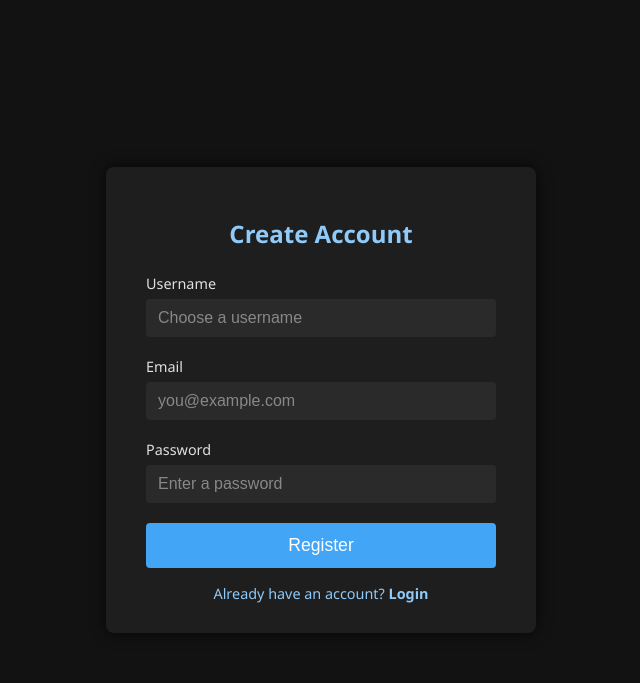
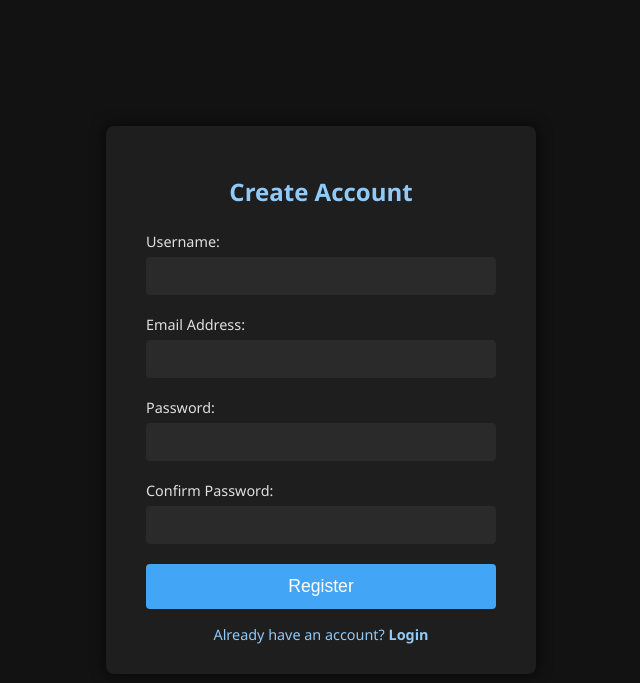
Before and after one commit to chitranshcodes/Notes, a Django app: page /notes/register/ in a window 1280 px wide. Shown: the top 683 px of the page, without its empty margins (319-959 px from the left). Run offline with Django 5.2, Linux system fonts and the light colour scheme.

Commit message:
registration form fully working with validations and errors and adding to database

```diff
--- a/Notes_App/notes/forms.py
+++ b/Notes_App/notes/forms.py
@@ -1,22 +1,20 @@
 from django import forms
-from django.contrib.auth.models import User
 from django.core.validators import EmailValidator, MinLengthValidator, RegexValidator
 
 class RegisterForm(forms.Form):
     username= forms.CharField(label="Username", validators=[
         MinLengthValidator(4,message="At least 4 letters required"),
         RegexValidator(r'^[a-zA-Z0-9_]+$', message="Only letters, numbers, and underscores allowed")
-        ]
-    ])
+        ])
     email= forms.EmailField(label="Email Address", validators=[
         EmailValidator(message="Enter a valid Email Address")
     ])
-    password= forms.CharField(label="Password", widget=forms.PasswordInput)
-    confirm_password= forms.CharField(widget=forms.PasswordInput,label="Confirm Password")
-
+    password= forms.CharField(label="Password", widget=forms.PasswordInput,  validators=[MinLengthValidator(8, message="Password must be at least 8 characters")])
+    confirm_password= forms.CharField(widget=forms.PasswordInput,label="Confirm Password",  validators=[MinLengthValidator(8, message="Password must be at least 8 characters")])
     def clean(self):
         cleaned_data=super().clean()
         p1=cleaned_data.get("password")
         p2=cleaned_data.get("confirm_password")
         if p1!=p2:
             raise forms.ValidationError("Passwords do not match!")
+        return cleaned_data
--- a/Notes_App/notes/views.py
+++ b/Notes_App/notes/views.py
@@ -1,5 +1,8 @@
-from django.shortcuts import render
+from django.shortcuts import render, redirect
 from .models import Notes
+from .forms import RegisterForm
+from django.contrib.auth.models import User
+
 
 def home(request):
     notes=Notes.objects.all()
@@ -9,7 +12,24 @@ def login(request):
     return render(request, 'login.html')
 
 def register(request):
-    return render(request, 'register.html')
+    if request.method=='POST':
+        form=RegisterForm(request.POST)
+        if form.is_valid():
+            username=form.cleaned_data['username']
+            email=form.cleaned_data['email']
+            password=form.cleaned_data['password']
+            if User.objects.filter(username=username).exists():
+                form.add_error('username', 'Username already taken')
+            elif User.objects.filter(email=email).exists():
+                form.add_error('email', 'Email already registered')
+            else:
+                User.objects.create_user(username=username,email=email,password=password)
+
+                return redirect('notes:login')
+    else:
+        form=RegisterForm()
+
+    return render(request, 'register.html', {'form':form})
 
 def about(request):
     return render(request, 'about.html')
--- a/Notes_App/templates/register.html
+++ b/Notes_App/templates/register.html
@@ -86,6 +86,16 @@
   .login-link a:hover {
     text-decoration: underline;
   }
+  .error {
+  color: #ff6b6b;      /* Soft red for errors */
+  background-color: #2a2a2a; /* Dark gray background */
+  border: 1px solid #ff4c4c;
+  padding: 6px 10px;
+  margin-top: 4px;
+  border-radius: 4px;
+  font-size: 14px;
+  font-weight: 600;
+}
 </style>
 </head>
 <body>
@@ -93,14 +103,34 @@
     <h2>Create Account</h2>
     <form method="POST" action="{% url 'notes:register' %}">
       {% csrf_token %}
-      <label for="username">Username</label>
-      <input type="text" id="username" name="username" placeholder="Choose a username" required />
+      {{ form.username.label_tag }}
+       {{ form.username }}
+      {% if form.username.errors %}
+        <div class="error">{{ form.username.errors }}</div>
+      {% endif %}
 
-      <label for="email">Email</label>
-      <input type="email" id="email" name="email" placeholder="you@example.com" required />
+      {{ form.email.label_tag }}
+       {{ form.email }}
+      {% if form.email.errors %}
+        <div class="error">{{ form.email.errors }}</div>
+      {% endif %}
 
-      <label for="password">Password</label>
-      <input type="password" id="password" name="password" placeholder="Enter a password" required />
+      {{ form.password.label_tag }}
+       {{ form.password }}
+      {% if form.password.errors %}
+        <div class="error">{{ form.password.errors }}</div>
+      {% endif %}
+
+      {{ form.confirm_password.label_tag }}
+       {{ form.confirm_password }}
+      {% if form.confirm_password.errors %}
+        <div class="error">{{ form.confirm_password.errors }}</div>
+      {% endif %}
+
+      {% if form.non_field_errors %}
+        <div class="error">{{ form.non_field_errors }}</div>
+      {% endif %}
+
 
       <button type="submit">Register</button>
     </form>
```
Also changed, not shown: Notes_App/db.sqlite3.
